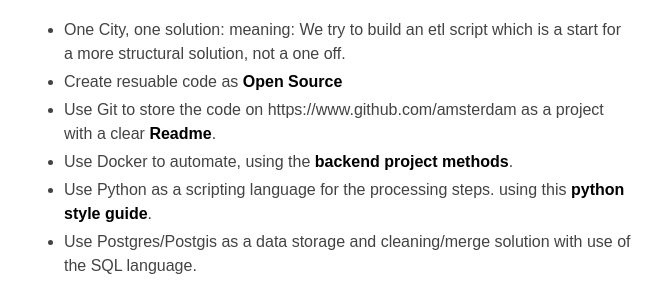
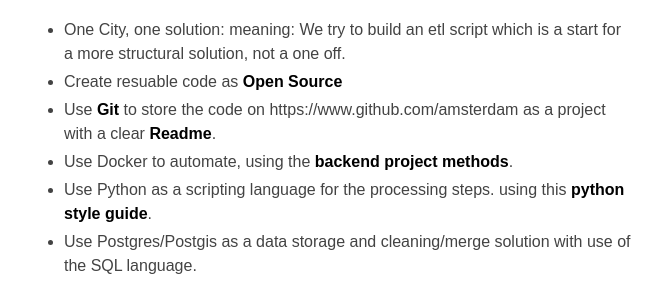
Before and after one commit to Amsterdam/amsterdam.github.io, a Jekyll site: the page built from guides/data-pipeline.md, in a window 1280 px wide and 900 px high, scrolled down 464 px. Shown: the part 159-444 px from the top of the window, without its empty margins (138-801 px from the left). Built offline with Jekyll 4.4.1, drawn with Linux system fonts in a browser that asks for light colours; our own code applies the rules of GitHub Pages for plain Markdown files; part of the change alters nothing that is shown.

Commit message:
added git link

```diff
--- a/guides/data-pipeline.md
+++ b/guides/data-pipeline.md
@@ -14,7 +14,7 @@ This guide describes our workflow for creating a reproducable ETL data flow whic
 We use a these principles:
 - One City, one solution: meaning: We try to build an etl script which is a start for a more structural solution, not a one off.
 - Create resuable code as [Open Source](track-open-source-health.md)
-- Use Git to store the code on https://www.github.com/amsterdam as a project with a clear [Readme](write-a-readme.md).
+- Use [Git](https://git-scm.com) to store the code on https://www.github.com/amsterdam as a project with a clear [Readme](write-a-readme.md).
 - Use Docker to automate, using the [backend project methods](back-end-projects.md).
 - Use Python as a scripting language for the processing steps. using this [python style guide](style-guide-python.md).
 - Use Postgres/Postgis as a data storage and cleaning/merge solution with use of the SQL language.
```
